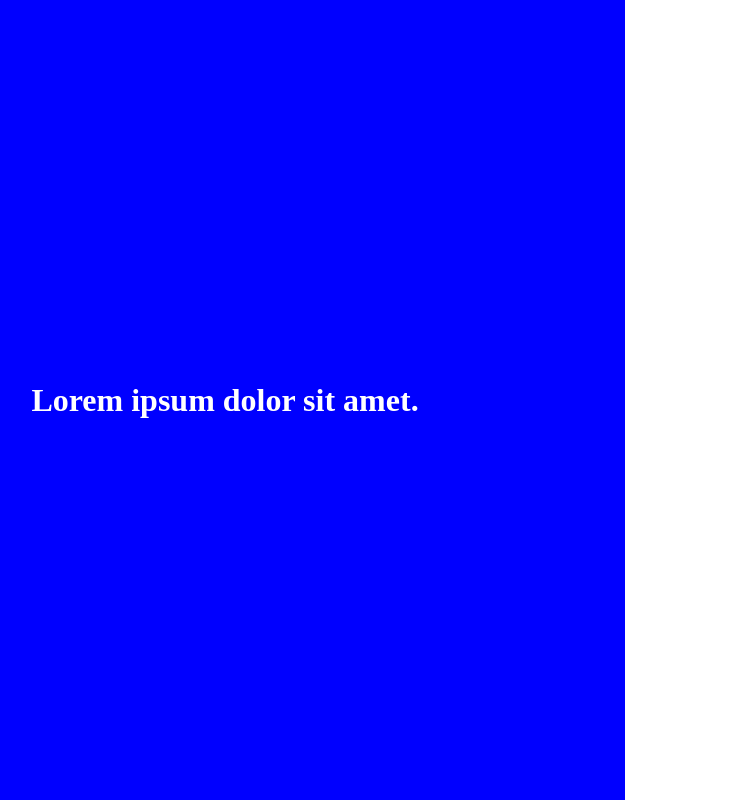
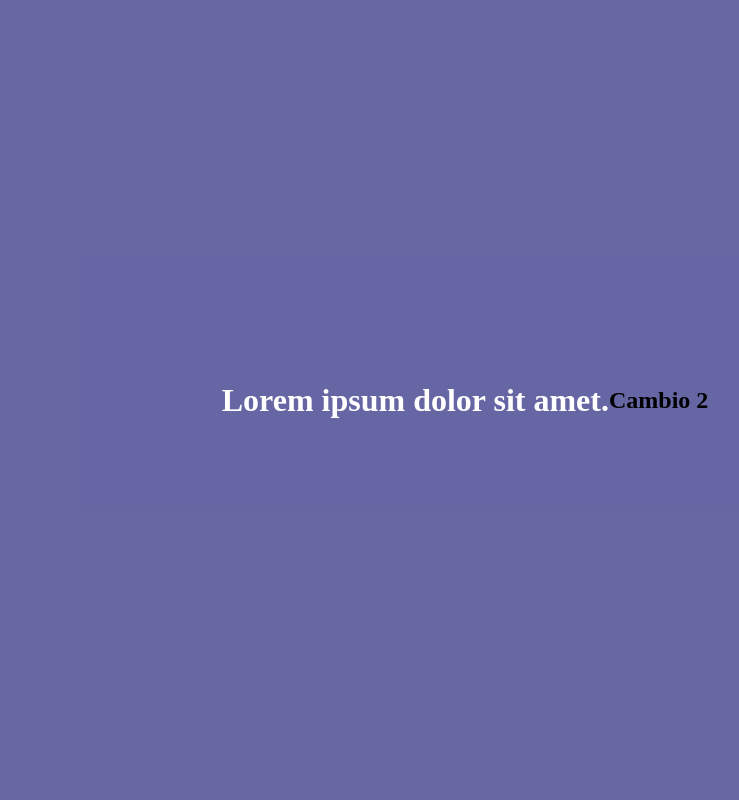
Before and after one commit to wecortez/PruebasClaseGit, a plain HTML site: page index.html in a window 1280 px wide. Shown: the whole page, without its empty margins (175-914 px from the left). Drawn offline with Linux system fonts and the light colour scheme.

Commit message:
Version2

```diff
--- a/css/style.css
+++ b/css/style.css
@@ -5,10 +5,11 @@
 }
 
 main{
-    background-color: blue;
-    width: 100vh;
+    background-color: rgba(43, 43, 128, 0.719);
+    width: 100%;
     height: 100vh;
     display: flex;
+    flex-direction: row;
     align-items: center;
     justify-content: center;
 }
--- a/index.html
+++ b/index.html
@@ -10,6 +10,7 @@
 <body>
     <main>
         <h1>Lorem ipsum dolor sit amet.</h1>
+        <h2>Cambio 2</h2>
     </main>
 </body>
 </html>
```
